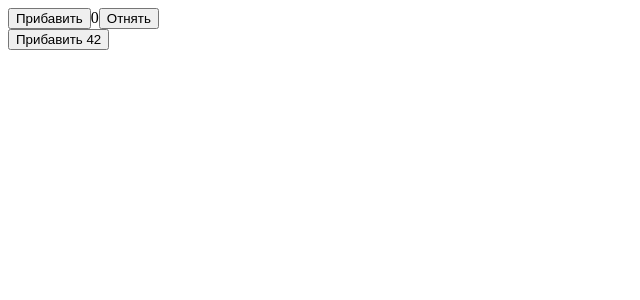
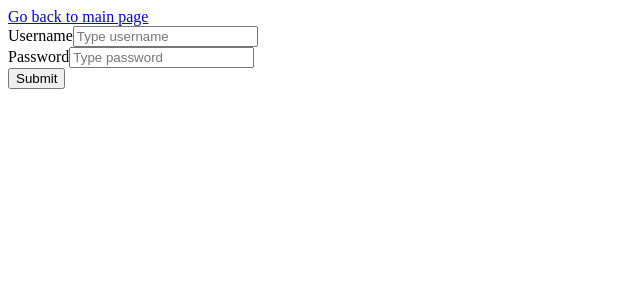
Before and after one commit to hartdegen/frontend-project-lvl4, a React (Create React App) app in the folder frontend/: page /login in a window 1280 px wide. Shown: the top 300 px of the page, without its empty margins (0-640 px from the left). Built offline with nearby package versions, Linux system fonts and the light colour scheme; the HTML template or start-up script is replaced by a standard one.

Commit message:
react router add

```diff
--- a/frontend/package.json
+++ b/frontend/package.json
@@ -9,11 +9,15 @@
     "@testing-library/jest-dom": "^5.16.5",
     "@testing-library/react": "^13.4.0",
     "@testing-library/user-event": "^13.5.0",
+    "axios": "^1.3.4",
+    "formik": "^2.2.9",
     "react": "^18.2.0",
     "react-dom": "^18.2.0",
     "react-redux": "^8.0.5",
+    "react-router-dom": "^6.9.0",
     "react-scripts": "5.0.1",
-    "web-vitals": "^2.1.4"
+    "web-vitals": "^2.1.4",
+    "yup": "^1.0.2"
   },
   "scripts": {
     "start": "PORT=5001 react-scripts start",
--- a/frontend/src/components/App.jsx
+++ b/frontend/src/components/App.jsx
@@ -1,24 +1,25 @@
-import React from 'react';
+import React, { useState } from 'react';
 import { useSelector, useDispatch } from 'react-redux';
+import { Link } from "react-router-dom";
 import { decrement, increment, incrementByAmount } from '../slices/counterSlice.js';
 
 // eslint-disable-next-line import/no-anonymous-default-export
 export default() => {
+    const [ value, setValue ] = useState(15);
     const count = useSelector((state) => state.counter.value);
     const dispatch = useDispatch();
 
     return (
         <div>
             <div>
-                <button aria-label="Increment value" onClick={() => dispatch(increment())}>
-                    Прибавить
-                </button>
+                <button onClick={() => dispatch(incrementByAmount(Number(value)))}>Прибавить</button>
+                <input type="number" value={value} onChange={e => setValue(e.target.value)}/>
+                <br/>
                 <span>{count}</span>
-                <button aria-label="Decrement value" onClick={() => dispatch(decrement())}>
-                    Отнять
-                </button>
                 <br/>
-                <button onClick={() => dispatch(incrementByAmount(42))}>Прибавить 42</button>
+                <button aria-label="Decrement value" onClick={() => dispatch(decrement())}>Отнять</button>
+                <br/>
+                <p><Link to="/login">Go to login page</Link></p>
             </div>
         </div>
     );
--- /dev/null
+++ b/frontend/src/components/LoginPage.jsx
@@ -0,0 +1,88 @@
+import React, { useContext, useState } from "react";
+import { useNavigate } from "react-router-dom";
+import { useFormik } from "formik";
+import * as Yup from "yup";
+import axios from "axios";
+import { Link } from "react-router-dom";
+
+// import UserContext from "./contexts/UserContext.js";
+
+const LoginPage = (props) => {
+    // const isAuth = useContext(UserContext);
+    const [authError, setAuthError] = useState();
+    // const navigate = useNavigate();
+    const formik = useFormik({
+        initialValues: {
+            username: "",
+            password: "",
+        },
+        validationSchema: Yup.object({
+            username: Yup.string()
+                .min(3, "3 characters minimum")
+                .max(15, "15 characters maximum")
+                .required("Required"),
+            password: Yup.string()
+                .min(3, "3 characters minimum")
+                .required("Required"),
+        }),
+        onSubmit: values => {
+            alert(JSON.stringify(values, null, 2));
+          },
+        // onSubmit: async (values) => {
+        //     setAuthError("");
+        //     try {
+        //         const {
+        //             data: { token },
+        //         } = await axios.post("/api/v1/login", values);
+        //         localStorage.setItem("token", token);
+        //         navigate("/");
+        //     } catch (err) {
+        //         console.error(`ERROR CATCH`, err);
+        //         setAuthError(`${err.message} - ${err.response.statusText}`);
+        //     }
+        // },
+    });
+
+    // return isAuth() ? (
+    //     <p>you have been already authorized</p>
+    // ) : (
+    return (
+        <>
+        <Link to="/">Go back to main page</Link>
+        <form onSubmit={formik.handleSubmit} name="usernamepassword">
+            <div>
+                <label htmlFor="username">Username</label>
+                <input
+                    type="text"
+                    placeholder="Type username"
+                    id="username"
+                    onChange={formik.handleChange}
+                    onBlur={formik.handleBlur}
+                    value={formik.values.username}
+                />
+                {formik.touched.username && formik.errors.username && (
+                    <div style={{ color: "red" }}>{formik.errors.username}</div>
+                )}
+            </div>
+            <div>
+                <label htmlFor="password">Password</label>
+                <input
+                    type="password"
+                    placeholder="Type password"
+                    id="password"
+                    onChange={formik.handleChange}
+                    onBlur={formik.handleBlur}
+                    value={formik.values.password}
+                />
+                {formik.touched.password && formik.errors.password && (
+                    <div style={{ color: "red" }}>{formik.errors.password}</div>
+                )}
+            </div>
+            <input type="submit" value="Submit"></input>
+            {authError && <div style={{ color: "red" }}>{authError}</div>}
+        </form>
+        </>
+    );
+};
+
+export default LoginPage;
--- /dev/null
+++ b/frontend/src/components/NotFound404.jsx
@@ -0,0 +1,22 @@
+import React from "react";
+import { Link } from "react-router-dom";
+import { useRouteError } from "react-router-dom";
+
+const NotFound404 = () => {
+    const error = useRouteError();
+    console.error(error);
+
+    return (
+        <div id="id-NotFound404">
+            <h1>Oops!</h1>
+            <p>This page doesn't exist.
+                <Link to="/">Go to main page</Link>
+            </p>
+            <p>
+                <i>{error.statusText || error.message}</i>
+            </p>
+        </div>
+    );
+}
+
+export default NotFound404;
--- a/frontend/src/index.js
+++ b/frontend/src/index.js
@@ -1,15 +1,37 @@
 import React from 'react';
 import ReactDOM from 'react-dom/client';
 import { Provider } from 'react-redux';
+import { createBrowserRouter, RouterProvider, } from "react-router-dom";
 
 import App from './components/App.jsx';
+import NotFound404 from './components/NotFound404.jsx';
+import LoginPage from './components/LoginPage.jsx';
 import store from './slices/index.js';
+
+const router = createBrowserRouter([
+  {
+    path: "/",
+    element: <App />,
+    errorElement: <NotFound404 />,
+    // children: [
+    //   {
+    //     path: "/login",
+    //     element: <LoginPage />,
+    //   },
+    // ],
+  },
+  {
+    path: "/login",
+    element: <LoginPage />,
+  },
+]);
 
 const mountNode = document.getElementById('root');
 const root = ReactDOM.createRoot(mountNode);
 
 root.render(
   <Provider store={store}>
-    <App />
+    {/* <App /> */}
+    <RouterProvider router={router} />
   </Provider>,
 );
--- a/frontend/src/slices/counterSlice.js
+++ b/frontend/src/slices/counterSlice.js
@@ -1,6 +1,6 @@
 import { createSlice } from '@reduxjs/toolkit';
 
-const initialState = { value: 0 };
+const initialState = { value: 0 }; //state.counter.value === 0
 
 const counterSlice = createSlice({
   name: 'counter',
```
Also changed, not shown: package.json (line endings or trailing spaces), 2 other files (tests, documents, lock files or other folders).
